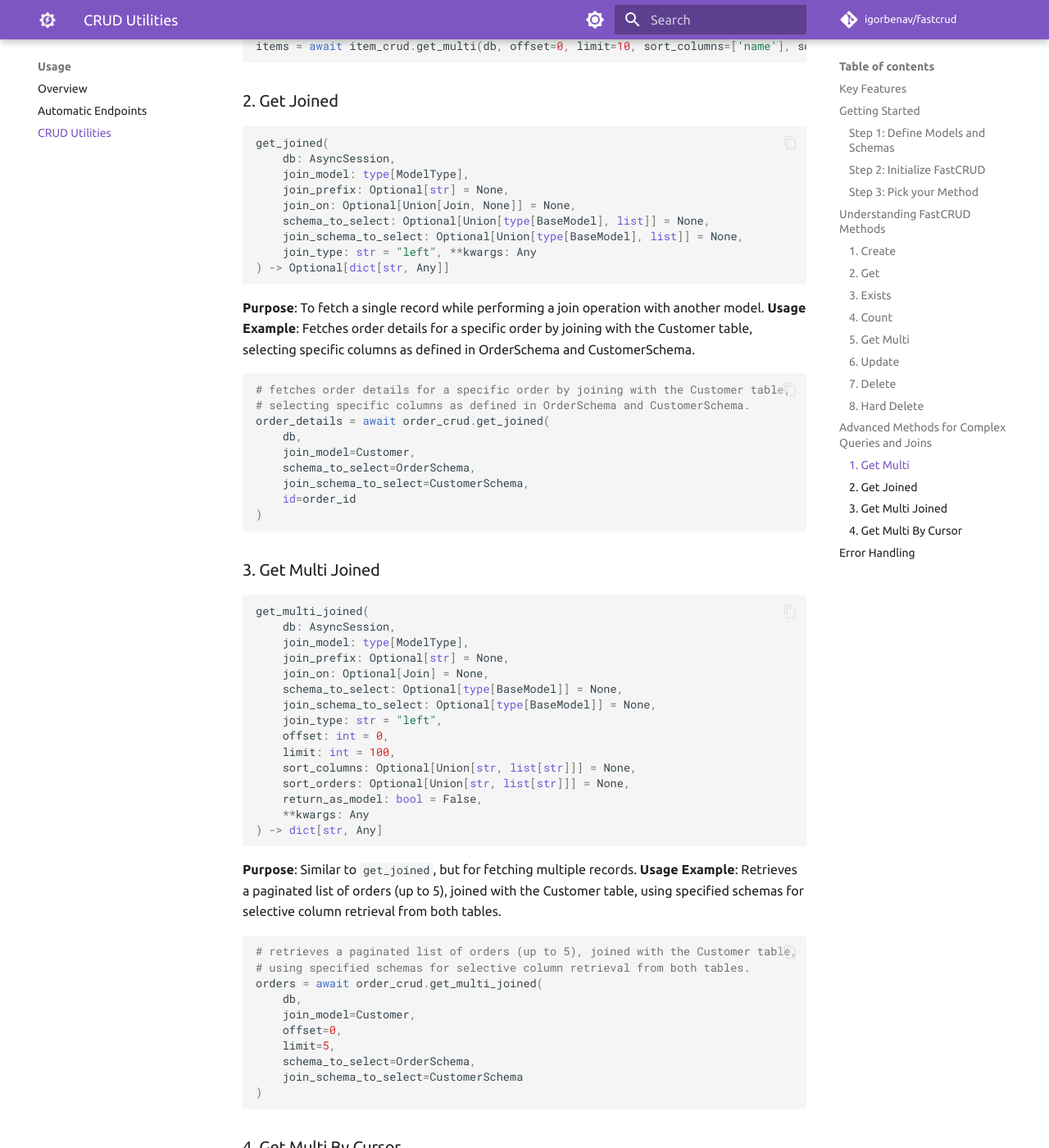
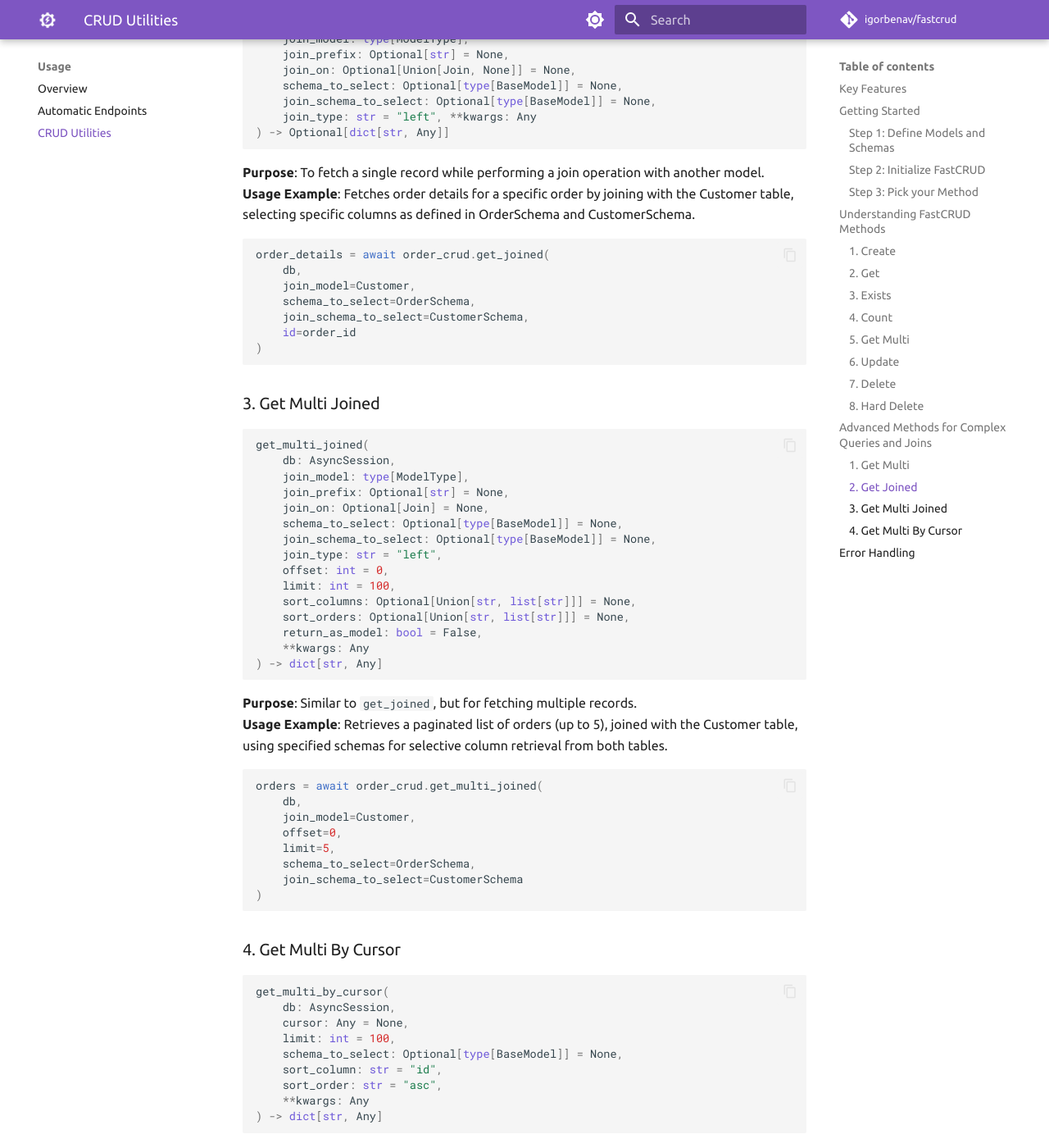
Before and after one commit to igorbenav/fastcrud, an MkDocs documentation site: the page built from docs/usage/crud.md, in a window 1280 px wide and 1400 px high, scrolled down 4683 px. Shown: the whole window at 82% size. Built offline with MkDocs 1.6.1 and Material for MkDocs 9.7.7, drawn with Linux system fonts in a browser that asks for light colours; comment, search, counter and statistics services are not loaded; some of the changed text lies outside the part shown.

Commit message:
type hints fix, also changed in docs, descriptions in endpoints

````diff
--- a/docs/usage/crud.md
+++ b/docs/usage/crud.md
@@ -56,7 +56,6 @@ create(
 **Usage Example**: Creates an item with name 'New Item'.
 
 ```python
-# creates an item with name 'New Item'
 new_item = await item_crud.create(db, ItemCreateSchema(name="New Item"))
 ```
 
@@ -65,7 +64,7 @@ new_item = await item_crud.create(db, ItemCreateSchema(name="New Item"))
 ```python
 get(
     db: AsyncSession,
-    schema_to_select: Optional[Union[type[BaseModel], list]] = None,
+    schema_to_select: Optional[type[BaseModel]] = None,
     **kwargs: Any
 ) -> Optional[dict]
 ```
@@ -74,7 +73,6 @@ get(
 **Usage Example**: Fetches the item with item_id as its id.
 
 ```python
-# fetches the item with item_id as its id
 item = await item_crud.get(db, id=item_id)
 ```
 
@@ -91,7 +89,6 @@ exists(
 **Usage Example**: Checks whether an item with name 'Existing Item' exists.
 
 ```python
-# checks whether an item with name 'Existing Item' exists
 exists = await item_crud.exists(db, name="Existing Item")
 ```
 
@@ -108,7 +105,6 @@ count(
 **Usage Example**: Counts the number of items with the 'Books' category.
 
 ```python
-# counts the number of items with the 'Books' category
 count = await item_crud.count(db, category="Books")
 ```
 
@@ -131,7 +127,6 @@ get_multi(
 **Usage Example**: Fetches a subset of 5 items, starting from the 11th item in the database.
 
 ```python
-# fetches a subset of 5 items, starting from the 11th item in the database.
 items = await item_crud.get_multi(db, offset=10, limit=5)
 ```
 
@@ -149,7 +144,6 @@ update(
 **Usage Example**: Updates the description of the item with item_id as its id.
 
 ```python
-# updates the description of the item with item_id as its id
 await item_crud.update(db, ItemUpdateSchema(description="Updated"), id=item_id)
 ```
 
@@ -167,8 +161,6 @@ delete(
 **Usage Example**: Deletes the item with item_id as its id, performs a soft delete if the model has the 'is_deleted' column.
 
 ```python
-# deletes the item with item_id as its id
-# it performs a soft_delete if the model has the 'is_deleted' column
 await item_crud.delete(db, id=item_id)
 ```
 
@@ -185,7 +177,6 @@ db_delete(
 **Usage Example**: Hard deletes the item with item_id as its id.
 
 ```python
-# hard deletes the item with item_id as its id
 await item_crud.db_delete(db, id=item_id)
 ```
 
@@ -213,7 +204,6 @@ get_multi(
 **Usage Example**: Gets the first 10 items sorted by 'name' in ascending order.
 
 ```python
-# gets the first 10 items sorted by 'name' in ascending order
 items = await item_crud.get_multi(db, offset=0, limit=10, sort_columns=['name'], sort_orders=['asc'])
 ```
 
@@ -225,8 +215,8 @@ get_joined(
     join_model: type[ModelType],
     join_prefix: Optional[str] = None,
     join_on: Optional[Union[Join, None]] = None,
-    schema_to_select: Optional[Union[type[BaseModel], list]] = None,
-    join_schema_to_select: Optional[Union[type[BaseModel], list]] = None,
+    schema_to_select: Optional[type[BaseModel]] = None,
+    join_schema_to_select: Optional[type[BaseModel]] = None,
     join_type: str = "left", **kwargs: Any
 ) -> Optional[dict[str, Any]]
 ```
@@ -235,8 +225,6 @@ get_joined(
 **Usage Example**: Fetches order details for a specific order by joining with the Customer table, selecting specific columns as defined in OrderSchema and CustomerSchema.
 
 ```python
-# fetches order details for a specific order by joining with the Customer table,
-# selecting specific columns as defined in OrderSchema and CustomerSchema.
 order_details = await order_crud.get_joined(
     db,
     join_model=Customer,
@@ -270,8 +258,6 @@ get_multi_joined(
 **Usage Example**: Retrieves a paginated list of orders (up to 5), joined with the Customer table, using specified schemas for selective column retrieval from both tables.
 
 ```python
-# retrieves a paginated list of orders (up to 5), joined with the Customer table,
-# using specified schemas for selective column retrieval from both tables.
 orders = await order_crud.get_multi_joined(
     db,
     join_model=Customer,
@@ -300,8 +286,6 @@ get_multi_by_cursor(
 **Usage Example**: Fetches the next 10 items after the last cursor for efficient pagination, sorted by creation date in descending order.
 
 ```python
-# fetches the next 10 items after the last cursor for efficient pagination,
-# sorted by creation date in descending order.
 paginated_items = await item_crud.get_multi_by_cursor(
     db,
     cursor=last_cursor,
````
Also changed, not shown: README.md (+4 -3 lines), 3 other files.
